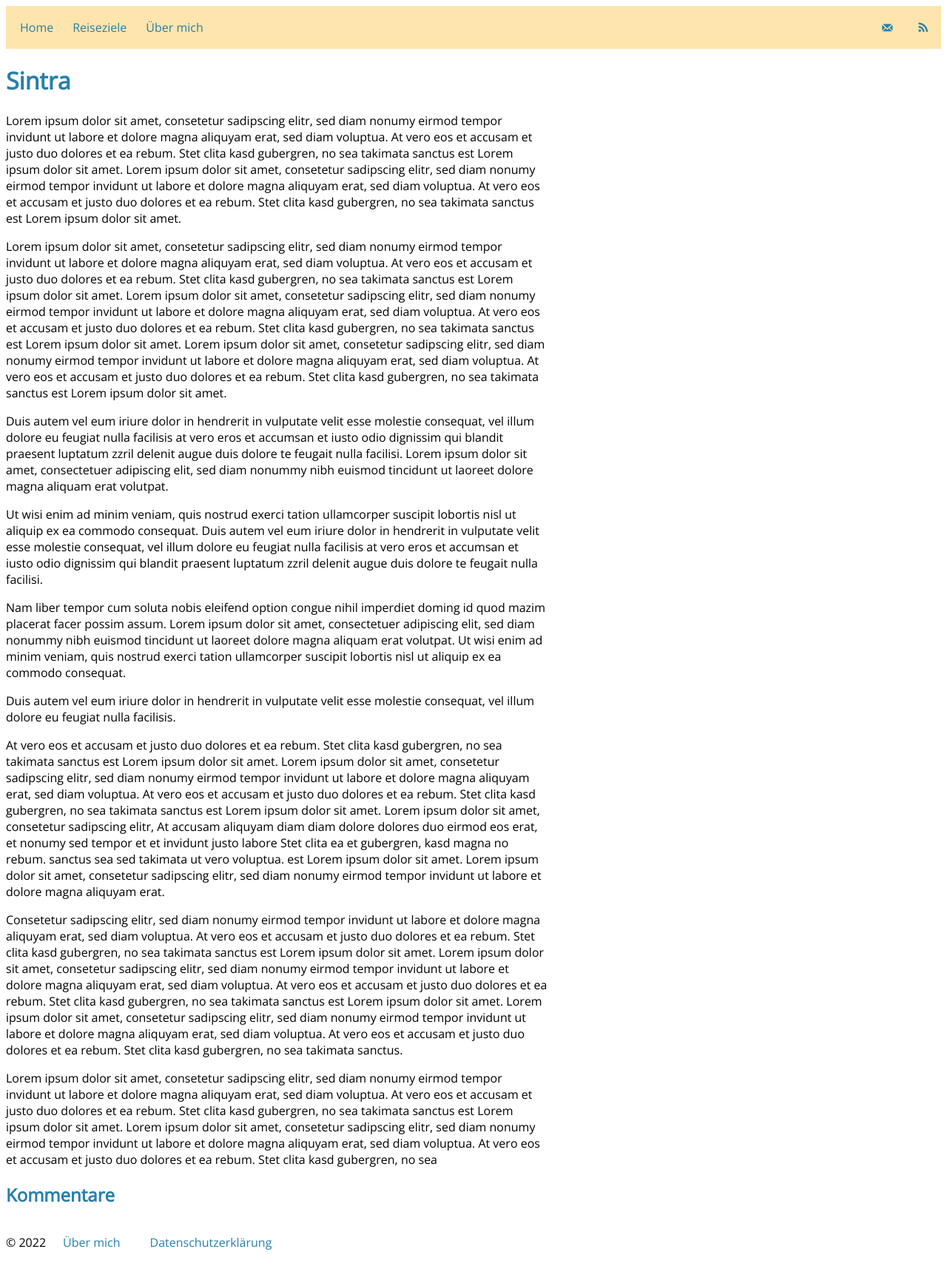
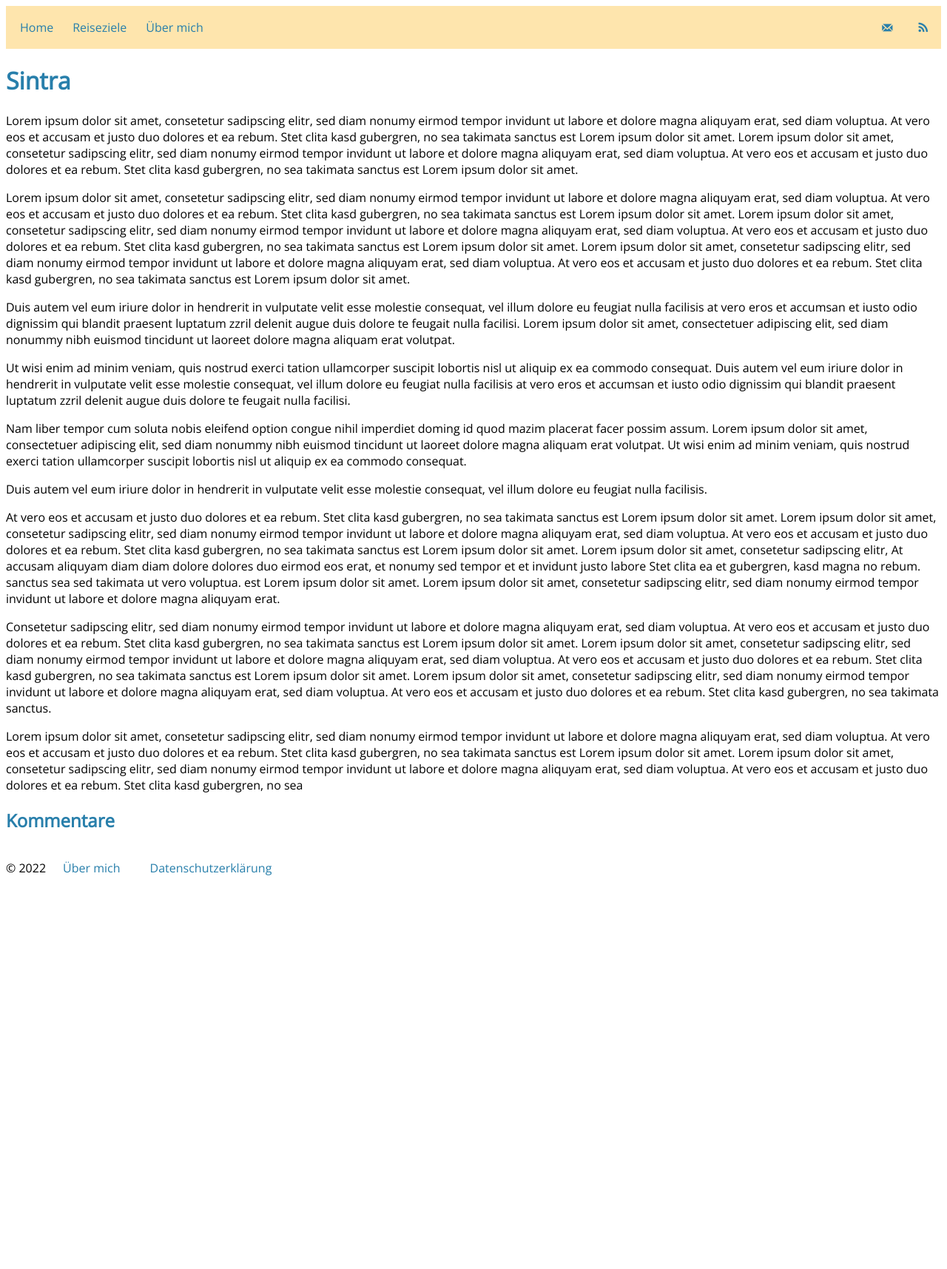
Before and after one commit to agentS/lukasTravelTheme, a Jekyll site: the page built from _posts/2021-11-04-sintra.markdown, in a window 1280 px wide. Shown: the whole page at 74% size. Built offline with Jekyll 4.4.1, drawn with Linux system fonts in a browser that asks for light colours; a script that is not in the unit is left out; after the commit the page ends 1209 px from its top, so only the background shows below that.

Commit message:
Do not limit maximim line width

```diff
--- a/_sass/lukasTravelTheme/base.scss
+++ b/_sass/lukasTravelTheme/base.scss
@@ -23,7 +23,3 @@
 html {
 	font-family: 'Open Sans', sans-serif;
 }
-
-p {
-  max-width: 80ch;
-}
```
